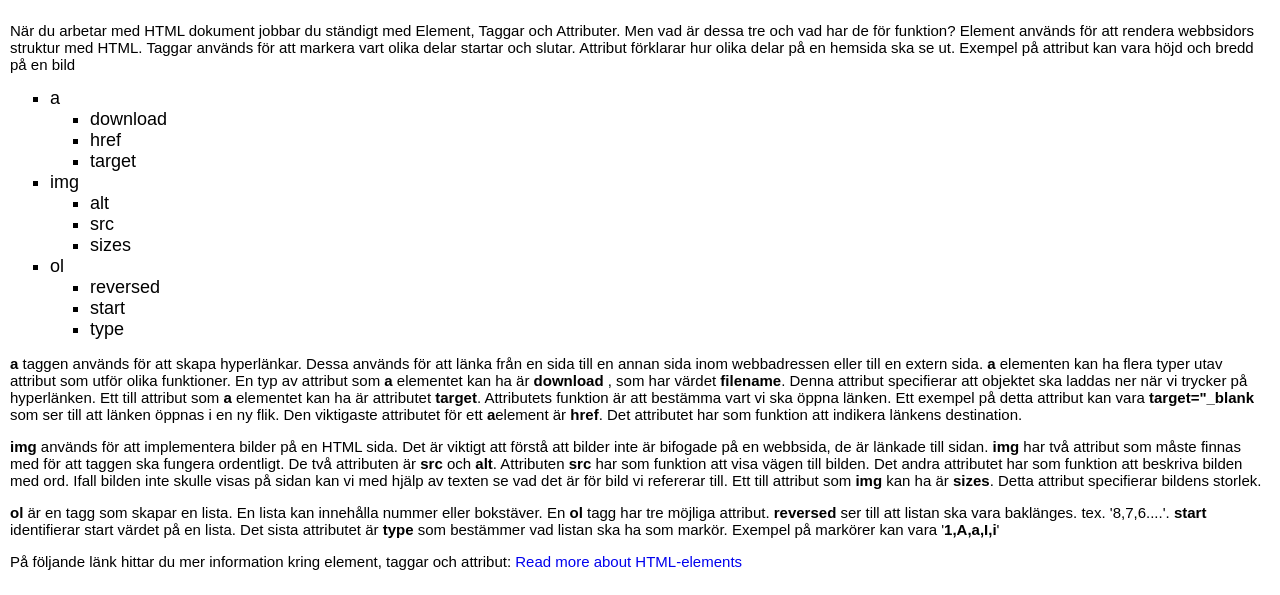
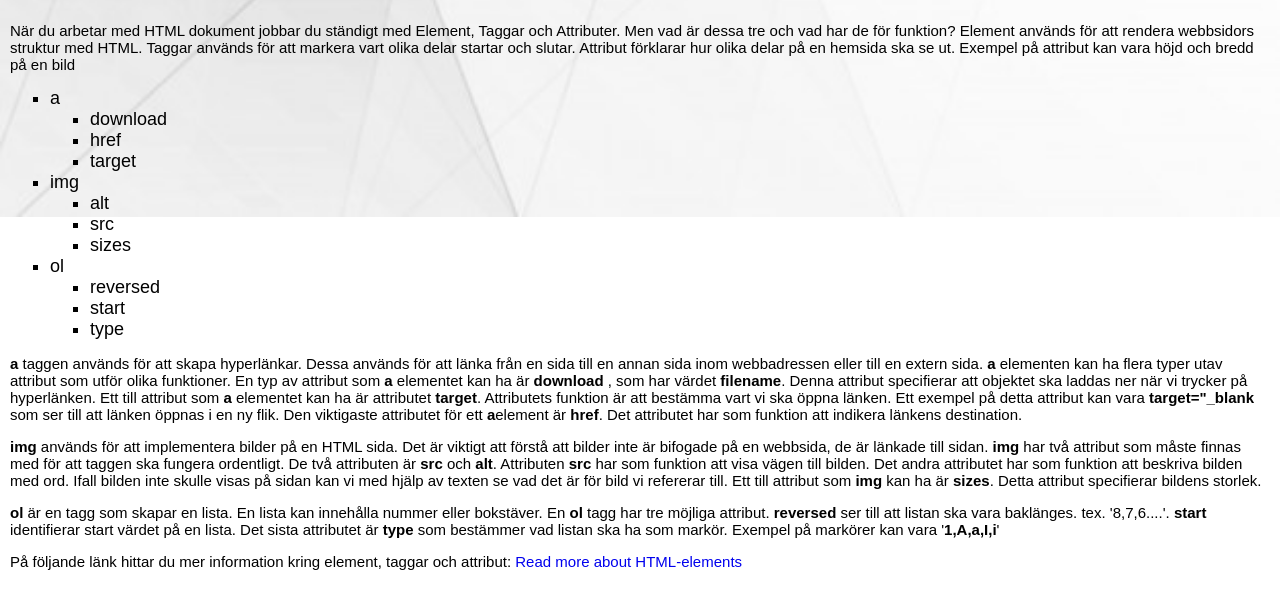
Before and after one commit to dannelara/U1, a plain HTML site: page sida3.html in a window 1280 px wide. Shown: the part 513-1108 px from the top of the page. Drawn offline with Linux system fonts and the light colour scheme.

Commit message:
lagt till bakgrundsbild samt entiteter på index sidan

```diff
--- a/css/style.css
+++ b/css/style.css
@@ -10,6 +10,7 @@ body {
     padding: 0;
     font-family: inherit;
     text-align: center;
+
 
 }
 .texter{
--- a/sida3.html
+++ b/sida3.html
@@ -5,6 +5,13 @@
     <meta name="viewport" content="width=device-width, initial-scale=1.0">
     <title>HTML5</title>
     <link rel="stylesheet" href="css/style.css">
+    <style>
+        body{
+            background-image: url(../img/bakgrundsbild.jpg);
+            background-repeat: no-repeat;
+            background-size: 100%;
+        }
+    </style>
 </head>
 
 <body>
```
Also changed, not shown: Sida2.html (+7 -0 lines), index.html (+10 -3 lines), sida4.html (+7 -0 lines), img/bakgrundsbild.jpg (added).
